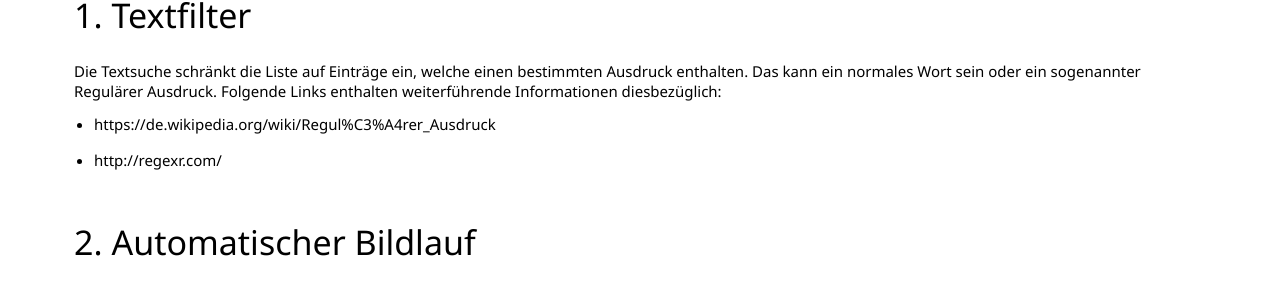
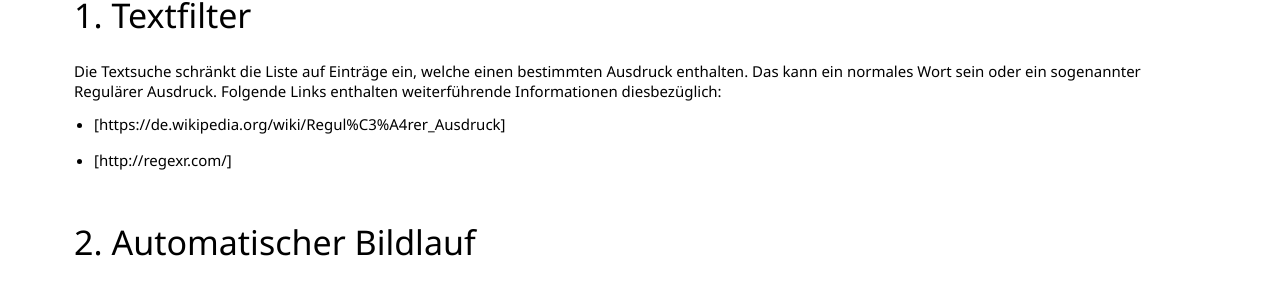
Before and after one commit to primesoft-group/oneconnexx-docs, a Jekyll site: the page built from _pages/webclient/de/log.md, in a window 1280 px wide. Shown: the part 1012-1319 px from the top of the page. Built offline with Jekyll 4.4.1, drawn with Linux system fonts in a browser that asks for light colours; nearby versions of some CDN libraries; some web fonts are replaced.

Commit message:
Arbeit an Logseite

```diff
--- a/_pages/webclient/de/log.md
+++ b/_pages/webclient/de/log.md
@@ -18,8 +18,8 @@ Die Ansicht «Echtzeitlog» bietet eine Übersicht über die Logeinträge welche
 Die Textsuche schränkt die Liste auf Einträge ein, welche einen bestimmten Ausdruck enthalten. Das kann ein normales Wort sein oder ein sogenannter Regulärer Ausdruck.
 Folgende Links enthalten weiterführende Informationen diesbezüglich:
 
-* https://de.wikipedia.org/wiki/Regul%C3%A4rer_Ausdruck
-* http://regexr.com/
+* [https://de.wikipedia.org/wiki/Regul%C3%A4rer_Ausdruck]
+* [http://regexr.com/]
 
 
 ### 2. Automatischer Bildlauf
```
